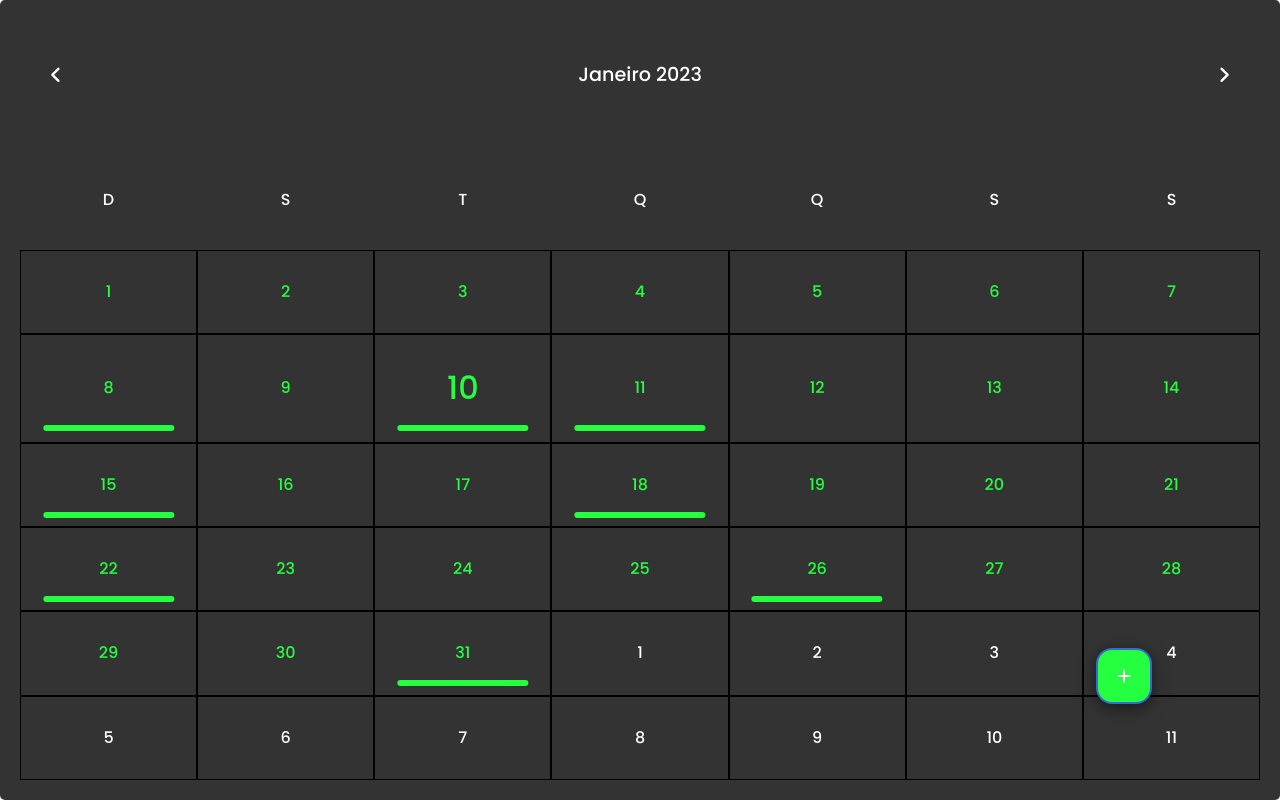
After one commit to tmmarquess/flask-web-Calendar, a Flask app: page /calendar in a window 1280 px wide. The commit adds this page. Run offline with Flask 2, Linux system fonts and the light colour scheme; the visitor is signed in with stand-in values (Sample User, id 1).

Commit message:
full login working and added base calendar

```diff
--- a/src/app.py
+++ b/src/app.py
@@ -1,5 +1,12 @@
 from flask import Flask, render_template, request, flash, redirect
-from flask_login import login_manager, LoginManager, login_user
+from flask_login import (
+    login_manager,
+    LoginManager,
+    login_user,
+    login_required,
+    current_user,
+    logout_user,
+)
 from pony.flask import Pony, db_session
 import models
 
@@ -9,16 +16,6 @@ app.secret_key = "mySuperSecretKey"
 Pony(app)
 login_manager = LoginManager(app)
 login_manager.login_view = "/login"
-
-
-@login_manager.user_loader
-def load_user(email, password):
-    possible_user = models.db.Usuario.get(email=email)
-    if not possible_user:
-        return redirect("/login")
-    if possible_user.senha == password:
-        login_user(possible_user)
-        return str(possible_user.nome + possible_user.email)
 
 
 # ------------------ Database ----------------
@@ -31,11 +28,39 @@ def add_user(name, email, password, birthday):
     )
 
 
+def get_user(user_id=None, email=None):
+    if email:
+        return models.db.Usuario.get(email=email)
+    elif user_id:
+        return models.db.Usuario.get(id=user_id)
+
+
+@login_manager.user_loader
+def load_user(user_id):
+    return models.db.Usuario.get(id=user_id)
+
+
+@db_session
+def authenticate_user(email, password):
+    possible_user = get_user(email=email)
+    if not possible_user:
+        return redirect("/login")
+    if possible_user.senha == password:
+        login_user(possible_user)
+        possible_user.authenticated = True
+
+        # return redirect("/calendar")
+        return redirect("/calendar")
+    else:
+        return redirect("/login")
+
+
 # ------------------ Routes ----------------
 
 
 @app.route("/")
 def index():
+    # return redirect("/calendar")
     return redirect("/login")
 
 
@@ -58,4 +83,19 @@ def login():
     if request.method == "GET":
         return render_template("login.html")
     if request.method == "POST":
-        return load_user(request.form["email"], request.form["password"])
+        return authenticate_user(request.form["email"], request.form["password"])
+
+
+@app.route("/calendar")
+@login_required
+def calendar():
+    return render_template("calendar.html")
+
+
+@app.route("/logout")
+@login_required
+@db_session
+def logout():
+    current_user.authenticated = False
+    logout_user()
+    return redirect("/")
--- a/src/database.py
+++ /dev/null
@@ -1 +0,0 @@
-# from pony.flask import
--- /dev/null
+++ b/src/static/css/calendar.css
@@ -0,0 +1,226 @@
+/* Poppins font */
+@import url('https://fonts.googleapis.com/css2?family=Poppins:wght@300;400;500;600&display=swap');
+
+:root {
+    --primary-clr: #24FF40;
+}
+
+* {
+    margin: 0;
+    padding: 0;
+    box-sizing: border-box;
+    font-family: "Poppins", sans-serif;
+}
+
+body {
+    min-height: 100vh;
+    display: flex;
+    align-items: center;
+    justify-content: center;
+    background-color: #E2E1DC;
+}
+
+.calendar {
+    position: relative;
+    width: 100%;
+    min-height: 100vh;
+    display: flex;
+    flex-direction: column;
+    flex-wrap: wrap;
+    justify-content: space-between;
+    color: #FFF; /*878895*/
+    border-radius: 5px;
+    background-color: #333333;
+}
+
+.calendar .month {
+    width: 100%;
+    height: 150px;
+    display: flex;
+    align-items: center;
+    justify-content: space-between;
+    padding: 0 50px;
+    font-size: 1.2rem;
+    font-weight: 500;
+}
+
+.calendar .month .prev,
+.calendar .month .next {
+    cursor: pointer;
+}
+
+.calendar .month .prev:hover,
+.calendar .month .next:hover {
+    color: var(--primary-clr);
+}
+
+.calendar .weekdays {
+    width: 100%;
+    height: 100px;
+    display: flex;
+    align-items: center;
+    justify-content: space-between;
+    padding: 0 20px;
+    font-size: 1rem;
+    font-weight: 500;
+}
+
+.calendar .weekdays div {
+    width: 14.28%;
+    height: 100%;
+    display: flex;
+    align-items: center;
+    justify-content: center;
+}
+
+.calendar .days {
+    flex: 1;
+    width: 100%;
+    display: flex;
+    flex-wrap: wrap;
+    justify-content: space-between;
+    padding: 0 20px;
+    font-size: 1rem;
+    font-weight: 500;
+    margin-bottom: 20px;
+}
+
+.calendar .days .day {
+    width: 14.28%;
+    display: flex;
+    align-items: center;
+    justify-content: center;
+    cursor: pointer;
+    color: var(--primary-clr);
+    border: 1px solid #000;
+}
+
+.calendar .day:not(.prev-date, .next-date):hover {
+    color: #FFF;
+    background-color: var(--primary-clr);
+}
+
+.calendar .days .prev-date,
+.calendar .days .next-date {
+    color: #FFF/*B3B3B3*/
+}
+
+.calendar .days .active {
+    position: relative;
+    font-size: 2rem;
+    color: #FFF;
+    background-color: var(--primary-clr);
+}
+
+.calendar .days .active::before {
+    content: '';
+    position: absolute;
+    top: 0;
+    left: 0;
+    width: 100%;
+    height: 100%;
+    box-shadow: 0 0 10px 2px var(--primary-clr);
+}
+
+.calendar .days .today {
+    font-size: 2rem;
+}
+
+.calendar .days .event {
+    position: relative;
+}
+
+.calendar .days .event::after {
+    content: '';
+    position: absolute;
+    bottom: 10%;
+    left: 50%;
+    width: 75%;
+    height: 6px;
+    border-radius: 30px;
+    transform: translateX(-50%);
+    background-color: var(--primary-clr);
+}
+
+.calendar .event:hover::after {
+    background-color: #FFF;
+}
+
+.calendar .active.event::after {
+    background-color: #FFF;
+    bottom: 20%;
+}
+
+.calendar .active.event {
+    padding-bottom: 10px;
+
+}
+
+.add-event {
+    position: absolute;
+    bottom: 12%;
+    right: 10%;
+    width: 56px;
+    height: 56px;
+    display: flex;
+    align-items: center;
+    justify-content: center;
+    font-size: 1rem;
+    color: #FFF;
+    border: 2px solid #3769D2;
+    border-radius: 16px;
+    filter: drop-shadow(0px 4px 8px rgb(0, 0, 0, .5));
+    background-color: #24FF40;
+    cursor: pointer;
+}
+
+/* Responsivness */
+@media (max-width : 1000px) {
+    body {
+        align-items: flex-start;
+        justify-content: flex-start;
+    }
+
+    .container {
+        min-height: 100vh;
+        flex-direction: column;
+        border-radius: 0;
+        width: 100%;
+        height: 100%;
+        padding: 20 0;
+    }
+
+    .calendar::before,
+    .calendar::after {
+        top: 100%;
+        left: 50%;
+        width: 97%;
+        height: 12px;
+        border-radius: 0 0 5px 5px;
+        transform: translateX(-50%);
+    }
+
+    .calendar::before {
+        width: 94%;
+        top: calc(100% + 12px);
+    }
+}
+
+@media (max-width : 500px) {
+    .calendar .month {
+        height: 75px;
+    }
+
+    .calendar .weekdays {
+        height: 50px;
+    }
+
+    .calendar .days .day {
+        font-size: 1rem;
+    }
+
+    .calendar .days .day.active,
+    .calendar .days .day.today {
+        font-size: 2rem;
+    }
+}
--- /dev/null
+++ b/src/static/js/calendar.js
@@ -0,0 +1,179 @@
+const calendar = document.querySelector(".calendar"),
+    date = document.querySelector(".date"),
+    daysContainer = document.querySelector(".days"),
+    prev = document.querySelector(".prev"),
+    next = document.querySelector(".next")
+
+let today = new Date()
+let activeDay;
+let month = today.getMonth()
+let year = today.getFullYear()
+
+const months = [
+    "Janeiro",
+    "Fevereiro",
+    "Março",
+    "Abril",
+    "Maio",
+    "Junho",
+    "Julho",
+    "Agosto",
+    "Setembro",
+    "Outubro",
+    "Novembro",
+    "Dezembro"
+]
+
+const eventsArray = [
+    {
+        day: 8,
+        month: 1,
+        year: 2023
+    },
+    {
+        day: 10,
+        month: 1,
+        year: 2023
+    },
+    {
+        day: 11,
+        month: 1,
+        year: 2023
+    },
+    {
+        day: 15,
+        month: 1,
+        year: 2023
+    },
+    {
+        day: 18,
+        month: 1,
+        year: 2023
+    },
+    {
+        day: 22,
+        month: 1,
+        year: 2023
+    },
+    {
+        day: 26,
+        month: 1,
+        year: 2023
+    },
+    {
+        day: 31,
+        month: 1,
+        year: 2023
+    }
+]
+
+function initCalendar() {
+    const firstDay = new Date(year, month, 1);
+    const lastDay = new Date(year, month + 1, 0);
+    const prevLastDay = new Date(year, month, 0)
+    const prevDays = prevLastDay.getDate()
+    const lastDate = lastDay.getDate()
+    const day = firstDay.getDay()
+    const firstWeekDay = firstDay.getDay()
+    let nextDays
+
+    // Logic to view each month with 6 weeks
+
+    console.log(lastDate)
+
+    if (lastDate == 31) {
+        if (firstWeekDay == 5 || firstWeekDay == 6) {
+            nextDays = 7 - lastDay.getDay() - 1
+        } else {
+            nextDays = 14 - lastDay.getDay() - 1
+        }
+    } else if (lastDate == 30) {
+        if (firstWeekDay == 6) {
+            nextDays = 7 - lastDay.getDay() - 1
+        } else {
+            nextDays = 14 - lastDay.getDay() - 1
+        }
+    } else if (lastDate == 28) {
+        const lastWeekDay = lastDay.getDay()
+        if (lastWeekDay == 6) {
+            nextDays = 21 - lastDay.getDay() - 1
+        } else {
+            nextDays = 14 - lastDay.getDay() - 1
+        }
+    } else {
+        nextDays = 14 - lastDay.getDay() - 1
+    }
+
+    // Update the date at the top of the calendar
+    date.innerHTML = months[month] + " " + year
+
+    let days = ""
+
+    // Previous month days
+    for (let p = day; p > 0; p--) {
+        days += `<div class="day prev-date">${prevDays - p + 1}</div>`
+    }
+
+    // Current month days
+    for (let c = 1; c <= lastDate; c++) {
+        let hasEvent = false
+
+        eventsArray.forEach((eventObj) => {
+            if (
+                eventObj.day == c &&
+                eventObj.month == month + 1 &&
+                eventObj.year == year
+            ) {
+                hasEvent = true
+            }
+        })
+
+        if (
+            c === new Date().getDate() &&
+            year == new Date().getFullYear() &&
+            month === new Date().getMonth()
+        ) {
+            if (hasEvent) {
+                days += `<div class="day today event">${c}</div>`
+            } else {
+                days += `<div class="day today">${c}</div>`
+            }
+        } else {
+            if (hasEvent) {
+                days += `<div class="day event">${c}</div>`
+            } else {
+                days += `<div class="day">${c}</div>`
+            }
+        }
+    }
+
+    // Next month days
+    for (let n = 1; n <= nextDays; n++) {
+        days += `<div class="day next-date">${n}</div>`
+    }
+
+    daysContainer.innerHTML = days
+}
+
+initCalendar()
+
+function prevMonth() {
+    month--;
+    if (month < 0) {
+        month = 11;
+        year--;
+    }
+    initCalendar()
+}
+
+function nextMonth() {
+    month++;
+    if (month > 11) {
+        month = 0
+        year++
+    }
+    initCalendar()
+}
+
+prev.addEventListener("click", prevMonth)
+next.addEventListener("click", nextMonth)
--- /dev/null
+++ b/src/templates/calendar.html
@@ -0,0 +1,43 @@
+<!DOCTYPE html>
+<html>
+
+<head>
+    <meta charset="UTF-8">
+    <meta http-equiv="X-UA-Compatible" content="IE=edge">
+    <meta name="viewport" content="width=device-width, initial-scale=1.0">
+    <title> Agenda </title>
+    <link rel="stylesheet" href="../static/css/calendar.css">
+    <link rel="stylesheet" href="https://cdnjs.cloudflare.com/ajax/libs/font-awesome/6.2.1/css/all.min.css" />
+    <link href="https://cdn.jsdelivr.net/npm/bootstrap@5.3.0-alpha1/dist/css/bootstrap.min.css" rel="stylesheet"
+        integrity="sha384-GLhlTQ8iRABdZLl6O3oVMWSktQOp6b7In1Zl3/Jr59b6EGGoI1aFkw7cmDA6j6gD" crossorigin="anonymous">
+</head>
+</head>
+
+<body>
+    <div class="calendar">
+        <div class="month">
+            <i class="fa fa-angle-left prev"></i>
+            <div class="date">Janeiro 2023</div>
+            <i class="fa fa-angle-right next"></i>
+        </div>
+        <div class="weekdays">
+            <div>D</div>
+            <div>S</div>
+            <div>T</div>
+            <div>Q</div>
+            <div>Q</div>
+            <div>S</div>
+            <div>S</div>
+        </div>
+        <div class="days">
+            <!-- Days are added with js-->
+        </div>
+    </div>
+    <button class="add-event">
+        <i class="fas fa-plus"></i>
+    </button>
+    <script src="../static/js/calendar.js"></script>
+    <script src="https://cdn.jsdelivr.net/npm/bootstrap@5.3.0-alpha1/dist/js/bootstrap.bundle.min.js" integrity="sha384-w76AqPfDkMBDXo30jS1Sgez6pr3x5MlQ1ZAGC+nuZB+EYdgRZgiwxhTBTkF7CXvN" crossorigin="anonymous"></script>
+</body>
+
+</html>
```
Also changed, not shown: src/models.py (+23 -2 lines), src/static/css/login.css (added, +59 -0 lines), src/static/css/register.css (added, +59 -0 lines), src/templates/login.html (+16 -6 lines), src/templates/register.html (+11 -2 lines), src/calendar.db, src/static/css/main.css (deleted), src/static/js/main.js (deleted).
